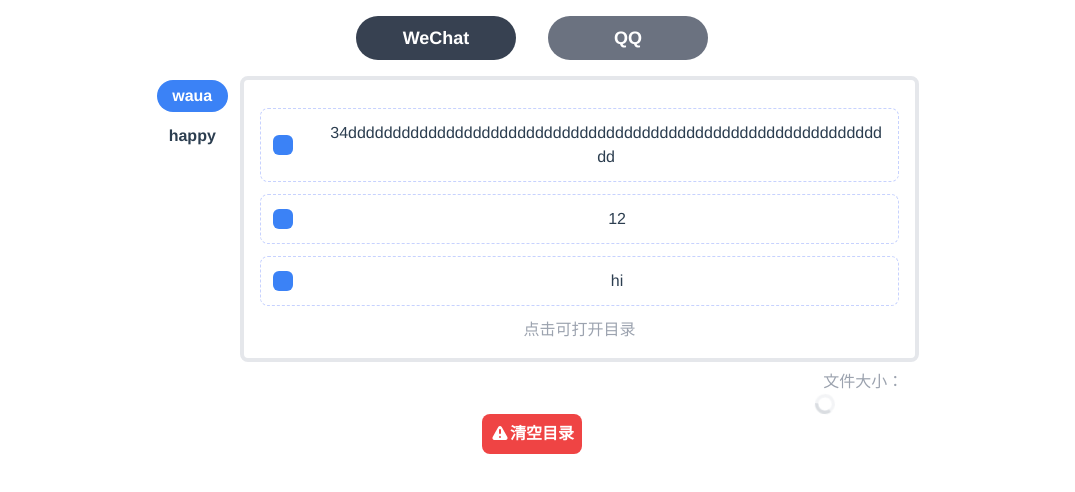
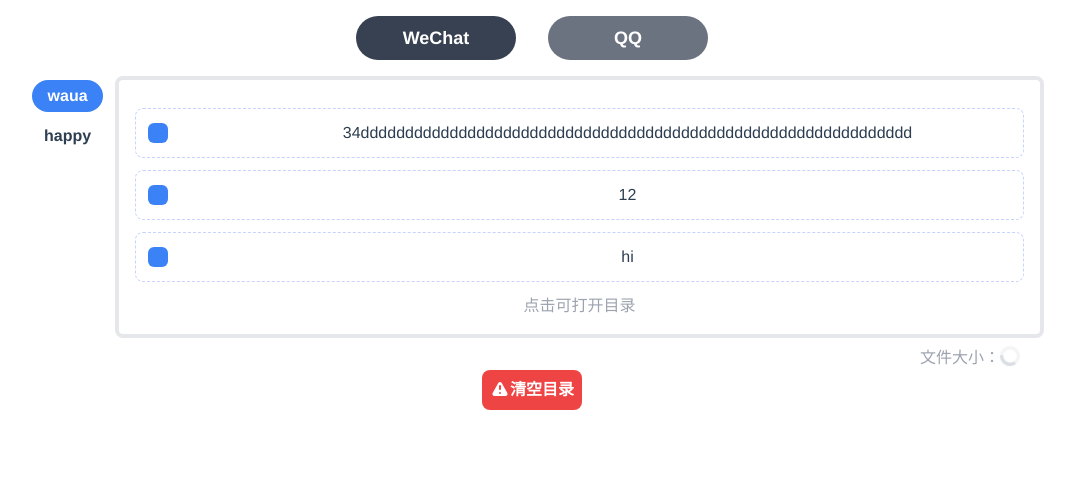
Before and after one commit to FoundTheWOUT/utools-autodelete-vue, a Vue app: page / in a window 1280 px wide. Shown: the top 492 px of the page, without its empty margins (108-1183 px from the left). Built offline with nearby package versions, Linux system fonts and the light colour scheme.

Commit message:
fix logic

```diff
--- a/src/components/AppCard.vue
+++ b/src/components/AppCard.vue
@@ -13,12 +13,12 @@
         </p>
       </button>
     </div>
-    <div class="flex flex-col">
+    <div class="flex flex-col w-full">
       <FolderList :list="folderList"></FolderList>
-      <div class="px-3 pt-2 text-gray-400 ml-auto">
+      <div class="px-3 pt-2 text-gray-400 ml-auto flex">
         <div class="mx-1">文件大小：</div>
         <svg
-          v-if="paddingFolderSize"
+          v-if="padding"
           class="animate-spin -ml-1 mr-3 h-5 w-5 text-gray-300"
           xmlns="http://www.w3.org/2000/svg"
           fill="none"
@@ -38,7 +38,7 @@
             d="M4 12a8 8 0 018-8V0C5.373 0 0 5.373 0 12h4zm2 5.291A7.962 7.962 0 014 12H0c0 3.042 1.135 5.824 3 7.938l3-2.647z"
           ></path>
         </svg>
-        <div v-if="!paddingFolderSize">{{ folderSize }}</div>
+        <div v-if="!padding">{{ size }}</div>
       </div>
     </div>
   </div>
@@ -49,11 +49,9 @@
 import { EventBus } from "../event-bus";
 import FolderList from "./FolderList.vue";
 import type { Accounts } from "../types"
-import * as _ from "lodash";
-
 
 export default Vue.extend({
-  props: { accounts: Array as () => Accounts[] },
+  props: { accounts: Array as () => Accounts[],padding:Boolean,size:String },
   components: {
     FolderList,
   },
@@ -64,13 +62,10 @@
       folderSize: "0"
     };
   },
-    created() {
-    this.getFileSizeFromArray = _.debounce(this.getFileSizeFromArray, 800);
-  },
   mounted(){
-    EventBus.$on("check-box-change", () => {
-      this.getFileSizeFromArray();
-    });
+    EventBus.$on('reset-activeID',()=>{
+      this.resetActiveID()
+    })
   },
   computed: {
     folderList(): { status: boolean; path: string }[] {
@@ -80,28 +75,13 @@
     },
   },
   methods: {
+    resetActiveID(): void {
+      this.activeID = 0
+    },
     handelChangeAccount(index: number): void {
       this.activeID = index;
       EventBus.$emit("check-box-change");
     },
-
-    getFileSizeFromArray() {
-      this.paddingFolderSize = true;
-      window.exports
-        ?.getFolderSize(this.$refs.selectapp.filterWaitingFolderList())
-        .then((size: number[]) => {
-          let totalSize =
-            size.length !== 0 ? size.reduce((pre, cur) => pre + cur) : 0;
-          // conver to GB
-          this.folderSize = `${(totalSize / 1024 / 1024 / 1024).toFixed(2)} GB`;
-          this.paddingFolderSize = false;
-        })
-        .catch((err: string) => {
-          console.error(err);
-          this.folderSize = "0";
-          this.paddingFolderSize = false;
-        });
-    }
   },
 });
 </script>
--- a/src/components/FolderList.vue
+++ b/src/components/FolderList.vue
@@ -7,7 +7,7 @@
     >
       <div class="w-1/12 flex items-center mx-3">
         <input
-          class="appearance-none h-5 w-5 border border-gray-300 rounded-md checked:bg-blue-500  checked:border-transparent"
+          class="appearance-none h-5 w-5 border border-gray-300 rounded-md checked:bg-blue-500  checked:border-transparent focus:outline-none"
           type="checkbox"
           v-model="item.status"
           @click="handleCheckbox"
--- a/src/components/SelectApp.vue
+++ b/src/components/SelectApp.vue
@@ -13,7 +13,12 @@
         </p>
       </button>
     </div>
-    <AppCard :accounts="accounts" ref="AppCard"></AppCard>
+    <AppCard
+      :accounts="accounts"
+      :padding="paddingFolderSize"
+      :size="folderSize"
+      ref="AppCard"
+    ></AppCard>
   </div>
 </template>
 
@@ -22,6 +27,7 @@
 import AppCard from "./AppCard.vue";
 import { EventBus } from "../event-bus";
 import type { Accounts, cacheFile } from "../types";
+import * as _ from "lodash";
 
 const TestAccounts = [
   {
@@ -52,16 +58,23 @@
       app: ["WeChat", "QQ"],
       accounts: [] as Accounts[],
       cacheFile: {} as cacheFile,
+      paddingFolderSize:false,
+      folderSize: "0"
     };
   },
   components: {
     AppCard,
   },
-
+  created() {
+    this.getFileSizeFromArray = _.debounce(this.getFileSizeFromArray, 800);
+  },
   mounted() {
     this.handleSwitchApp(this.app[this.curApp]);
     EventBus.$on("clean-up", () => {
       this.handelCleanUp(this.filterWaitingFolderList());
+    });
+    EventBus.$on("check-box-change", () => {
+      this.getFileSizeFromArray();
     });
   },
   methods: {
@@ -86,7 +99,9 @@
     handleSwitchApp(app: string) {
       // we must get the accouts first to own enough information
       this.accounts = this.handleGetFile(app);
+      this.getFileSizeFromArray()
       EventBus.$emit('check-box-change')
+      EventBus.$emit('reset-activeID')
       switch (app) {
         case "QQ":
           this.curApp = 1;
@@ -114,6 +129,24 @@
         return (this.cacheFile[app] = TestAccounts);
       }
     },
+
+    getFileSizeFromArray() {
+      this.paddingFolderSize = true;
+      window.exports
+        ?.getFolderSize(this.filterWaitingFolderList())
+        .then((size: number[]) => {
+          let totalSize =
+            size.length !== 0 ? size.reduce((pre, cur) => pre + cur) : 0;
+          // conver to GB
+          this.folderSize = `${(totalSize / 1024 / 1024 / 1024).toFixed(2)} GB`;
+          this.paddingFolderSize = false;
+        })
+        .catch((err: string) => {
+          console.error(err);
+          this.folderSize = "0";
+          this.paddingFolderSize = false;
+        });
+    }
   },
 });
 </script>
```
